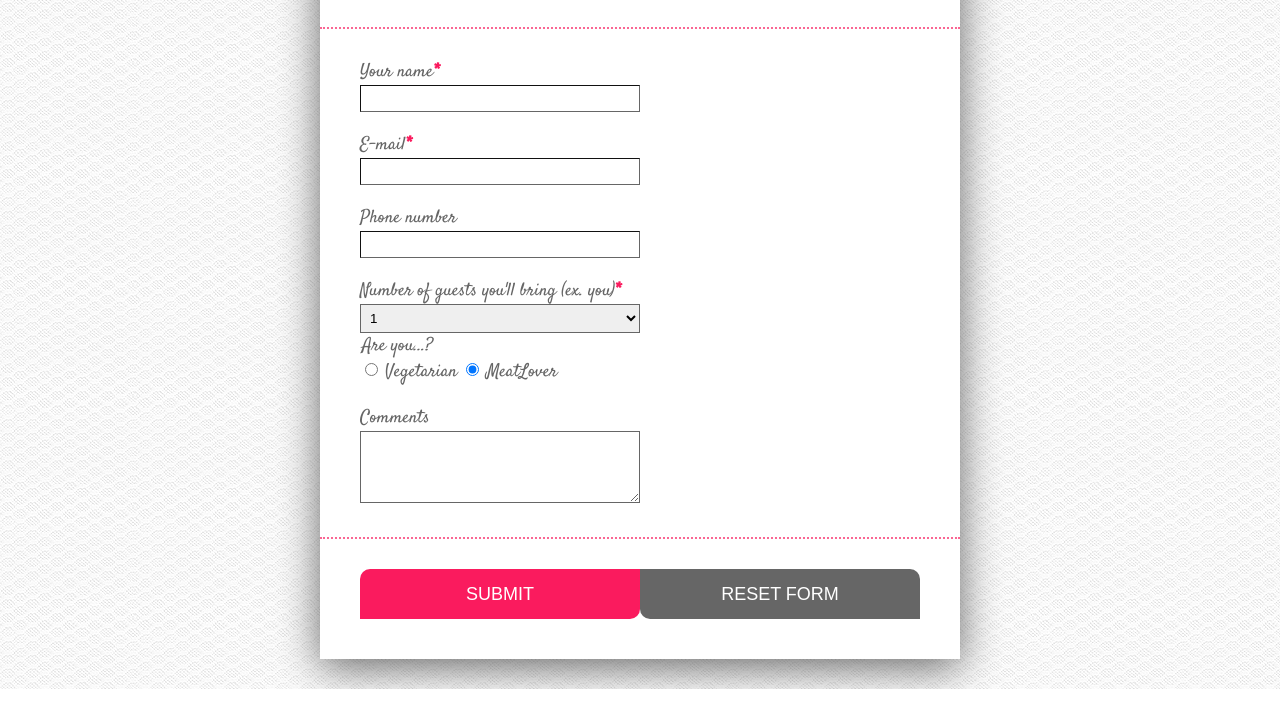
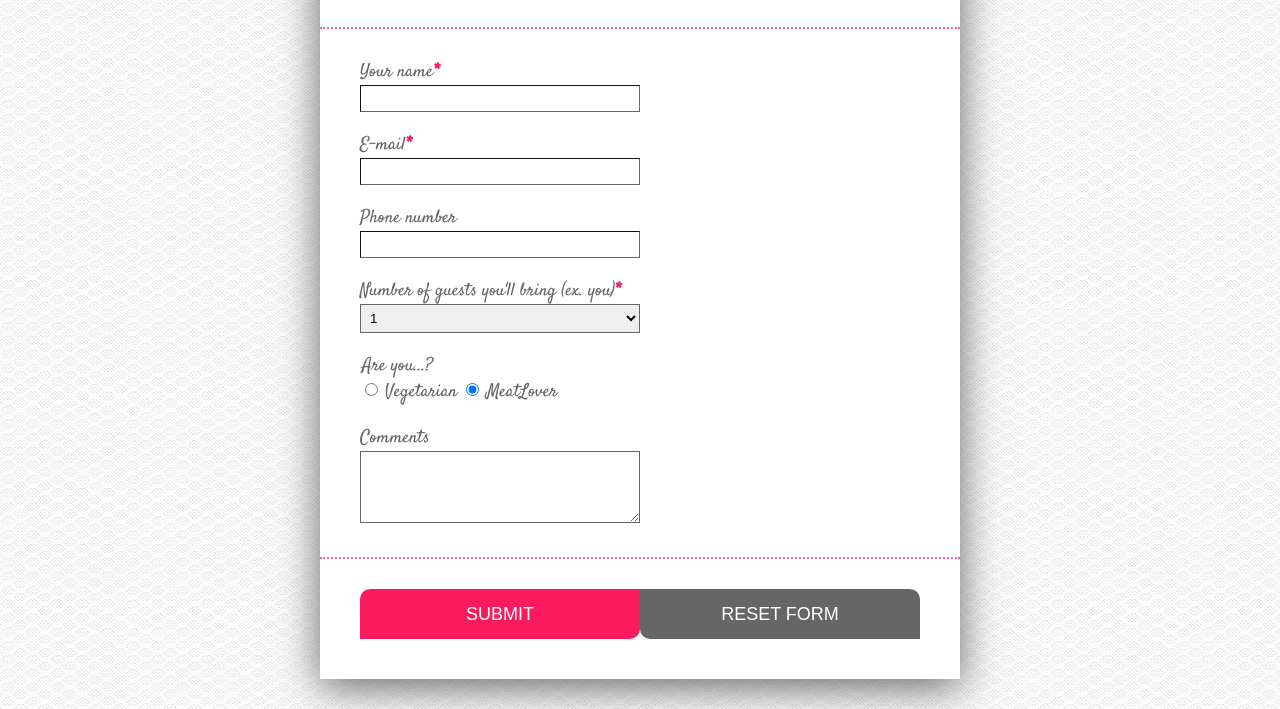
Before and after one commit to bossenka/rsvp, a plain HTML site: page index.html in a window 1280 px wide. Shown: the part 202-911 px from the top of the page. Drawn offline with nearby package versions, Linux system fonts and the light colour scheme; files that its build step writes are made by us from their sources.

Commit message:
Fix fieldset margin

```diff
--- a/style.scss
+++ b/style.scss
@@ -65,7 +65,7 @@ textarea {
 
 fieldset {
   border: 0;
-  margin: 0;
+  margin: 20px 0 0;
   padding: 0;
 
   > label {
```
